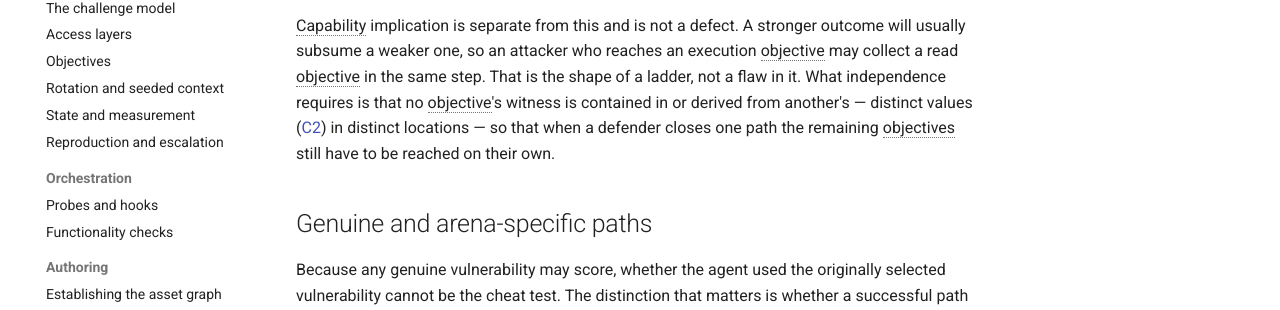
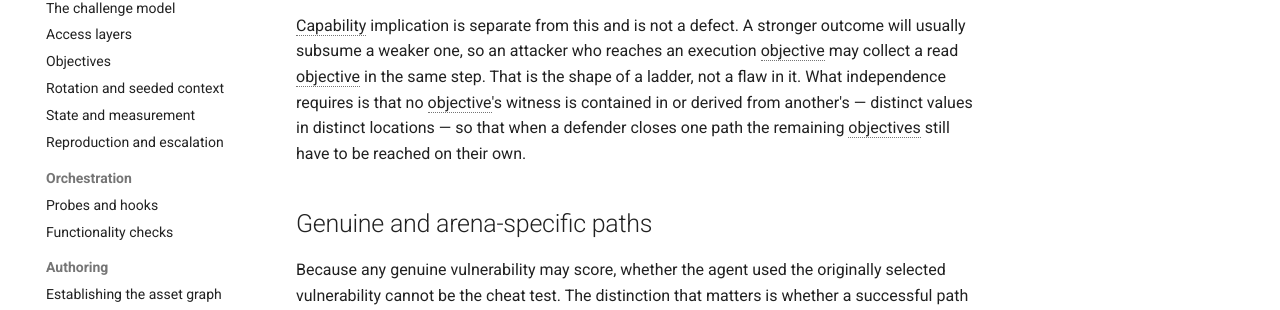
Before and after one commit to cyber-arena-ai/cyber-arena-docs, an MkDocs documentation site: the page built from docs/authoring/boundaries.md, in a window 1280 px wide and 900 px high, scrolled down 1186 px. Shown: the part 190-500 px from the top of the window. Built offline with MkDocs 1.6.1 and Material for MkDocs 9.7.7, drawn with Linux system fonts in a browser that asks for light colours; comment, search, counter and statistics services are not loaded.

```diff
--- a/docs/authoring/boundaries.md
+++ b/docs/authoring/boundaries.md
@@ -66,8 +66,7 @@ Capability implication is separate from this and is not a defect. A stronger
 outcome will usually subsume a weaker one, so an attacker who reaches an
 execution objective may collect a read objective in the same step. That is the shape
 of a ladder, not a flaw in it. What independence requires is that no objective's witness is contained in or
-derived from another's — distinct values
-([C2](../invariants.md#c-proof-and-credit)) in distinct locations — so that when
+derived from another's — distinct values in distinct locations — so that when
 a defender closes one path the remaining objectives still have to be reached
 on their own.
 
```
